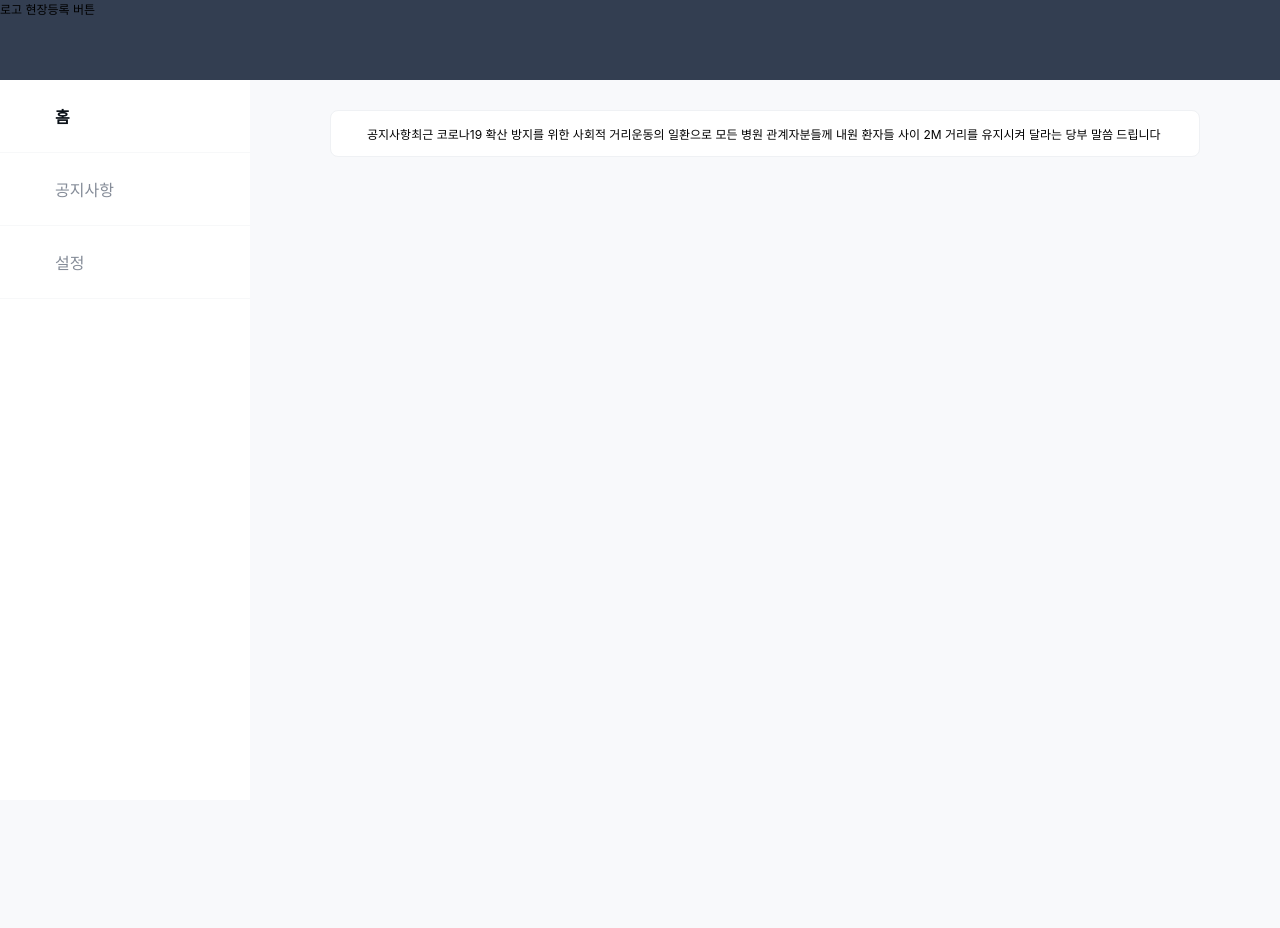
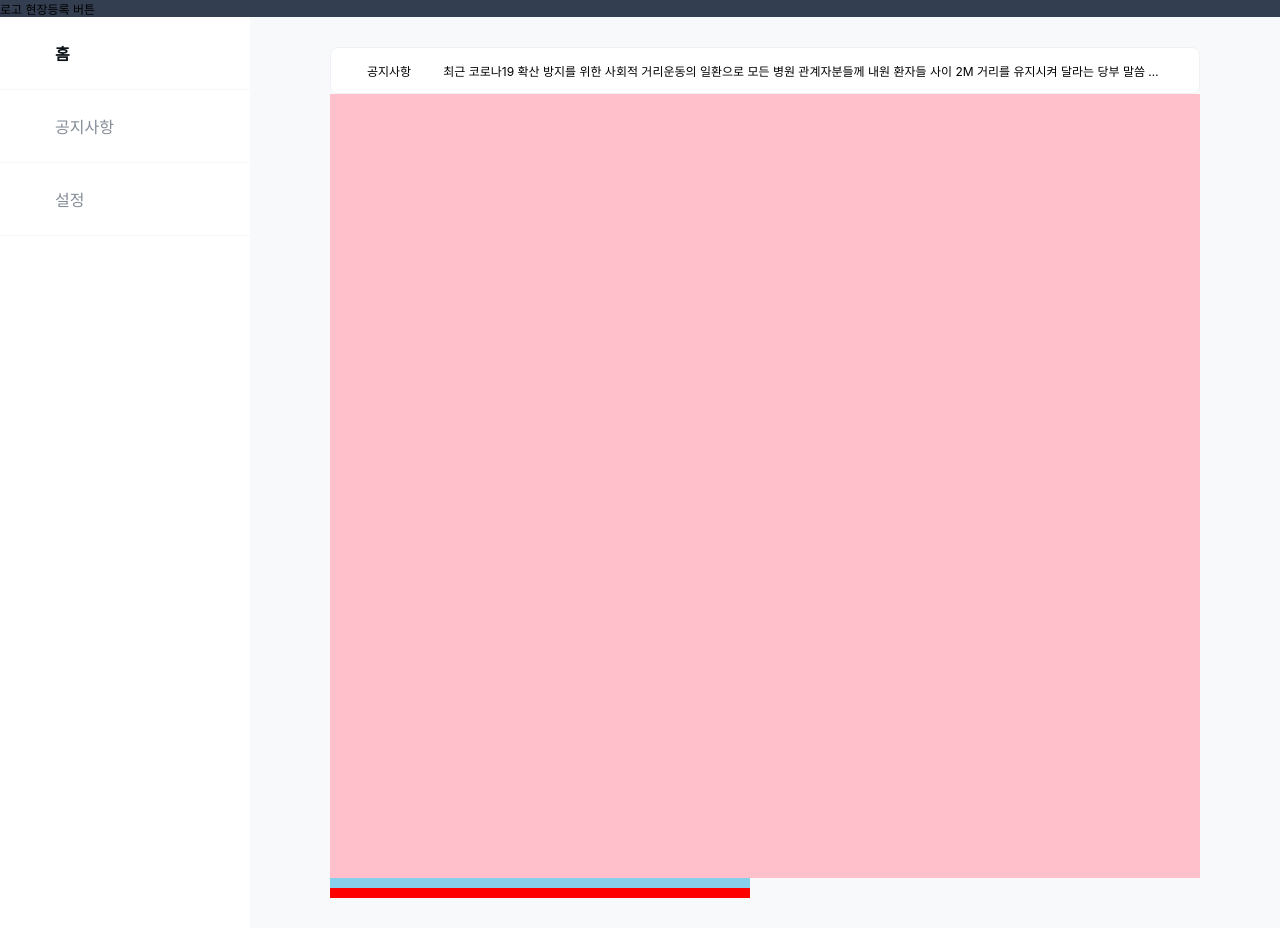
Before and after one commit to teamJOSS/bdg-front-react, a React (Create React App) app: page / in a window 1280 px wide. Before the commit the page ends 800 px from the top, so only its background shows below. Built offline with nearby package versions, Linux system fonts and the light colour scheme; a web font is replaced by a local one.

Commit message:
공지사항과 Home 레이아웃 작업

```diff
--- a/src/containers/NoticeBar.jsx
+++ b/src/containers/NoticeBar.jsx
@@ -13,20 +13,23 @@ function NoticeBar({noticeArr}) {
 export default NoticeBar;
 
 const Div = styled.div`
-  width:100%;
+  display:flex;
   border-radius:8px;
   box-sizing: border-box;
   padding: 14px 36px;
   background: #fff;
   border: 1px solid #EFF1F4;
-  word-wrap: normal;
-
+  overflow:hidden;
 `;
 const SpanLabel = styled.span`
-
+  flex-shrink:0;
+  margin-right:32px;
+  overflow:hidden;
 `;
 const SpanNotice = styled.span`
-
+  white-space:nowrap;
+  overflow:hidden;
+  text-overflow:ellipsis;
 `;
 NoticeBar.defaultProps = {
   noticeArr: ['최근 코로나19 확산 방지를 위한 사회적 거리운동의 일환으로 모든 병원 관계자분들께 내원 환자들 사이 2M 거리를 유지시켜 달라는 당부 말씀 드립니다']
--- a/src/pages/Home.jsx
+++ b/src/pages/Home.jsx
@@ -9,15 +9,39 @@ function Home() {
   return (
     <SectionHome>
       <NoticeBar/>
-      <PatientTable/>
-      <DateSelector/>
-      <PatientCheckup/>
+      <PatientTableContainer>
+        <PatientTable/>
+      </PatientTableContainer>
+      <DateSelectorContainer>
+        <DateSelector/>
+      </DateSelectorContainer>
+      <PatientCheckupContainer>
+        <PatientCheckup/>
+      </PatientCheckupContainer>
     </SectionHome>
   )
 }
 export default Home;
 
 const SectionHome = styled.section`
+  display:flex;
+  flex-direction:column;
   margin:30px 80px;
   width:100%;
+  max-width: 1320px;
 `;
+const PatientTableContainer = styled.article`
+  background:pink;
+  max-width:880px;
+  min-height:784px;
+`;
+const DateSelectorContainer = styled.div`
+background:skyblue;
+  max-width:420px;
+height:10px;
+`;
+const PatientCheckupContainer = styled.div`
+background:red;
+  max-width:420px;
+height:10px;
+`;
```
